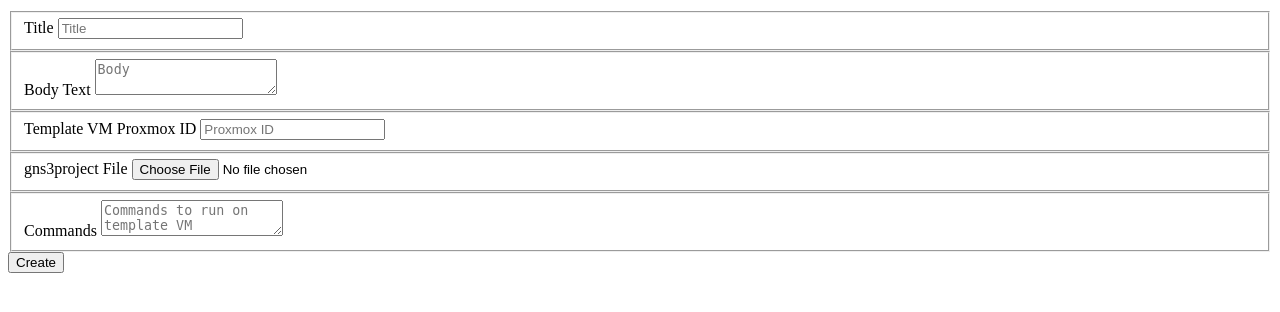
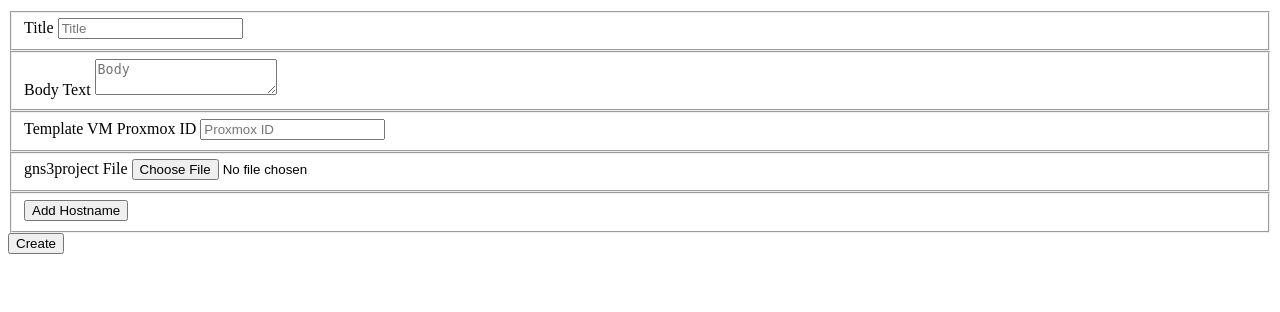
Before and after one commit to ICWeiner/FCUP-DissertationProject, a Flask app: page /exercise/create in a window 1280 px wide. Shown: the part 247-559 px from the top of the page. Run offline with Flask 3, Linux system fonts and the light colour scheme; a user stored in the database is signed in; some libraries are stand-ins or nearby versions.

Commit message:
generic module now working with multiple hostnames and multiple commands

```diff
--- a/Code/app/application/auth/routes.py
+++ b/Code/app/application/auth/routes.py
@@ -59,7 +59,7 @@ def signup():
                     existing_exercises = Exercise.query.all()
 
                     for exercise in existing_exercises:
-                            hostname = f'vm-{uuid.uuid4().hex[:12]}' #generate a random hostname
+                            hostname = f'vm-{uuid.uuid4().hex[:18]}' #the length of this hostname can be extended up to 63 characters if more uniqueness is required
 
                             clone_id = clone_vm(exercise.templatevm.proxmox_id, hostname)
 
--- a/Code/app/application/exercise/forms.py
+++ b/Code/app/application/exercise/forms.py
@@ -1,6 +1,6 @@
 from flask_wtf import FlaskForm
 from flask_wtf.file import FileField, FileRequired, FileAllowed
-from wtforms import StringField, SubmitField, TextAreaField, IntegerField
+from wtforms import StringField, SubmitField, TextAreaField, IntegerField, FieldList, FormField
 from wtforms.validators import (
     DataRequired,
     Email,
@@ -8,6 +8,16 @@ from wtforms.validators import (
     Length,
     Optional,
 )
+
+class HostnameForm(FlaskForm):
+    hostname = StringField("Hostname", validators=[Optional()])
+    commands = FieldList(StringField('Command'))
+    class Meta:
+        csrf = False  # Disable CSRF for nested form
+
+class BaseForm(FlaskForm):
+    hostnames = FieldList(FormField(HostnameForm))
+    submit = SubmitField('Submit')
 
 
 
@@ -37,11 +47,7 @@ class CreateExerciseForm(FlaskForm):
             FileAllowed(['gns3project'], 'GNS3 project files only!')
         ]
     )
-    commands = TextAreaField(
-        'Commands',
-        validators=[
-            Optional(),
-        ]
-    )
+
+    hostnames = FieldList(FormField(HostnameForm))
 
     submit = SubmitField('Create')
--- a/Code/app/application/exercise/routes.py
+++ b/Code/app/application/exercise/routes.py
@@ -4,7 +4,7 @@ from datetime import datetime as dt
 from flask import Blueprint, redirect, render_template, flash, request, session, url_for
 from flask import current_app as app
 from flask_login import current_user, login_required
-from .forms import CreateExerciseForm
+from .forms import CreateExerciseForm, BaseForm, HostnameForm
 from .utils import generate_unique_filename
 from ..vm.services import clone_vm, create_new_template_vm
 from ..models import Exercise, User, TemplateVm, WorkVm, db
@@ -50,6 +50,45 @@ def exercises():
         template='exercises-template',
         exercises= exercises)
 
+@exercise_bp.route('/exercise/test', methods = ['GET', 'POST'])
+@login_required
+def test():
+    print('#########################')
+    print('OLA')
+    print('#########################')
+
+    form = BaseForm()
+    if form.validate_on_submit():
+        commands_by_hostname = []
+        print('#########################')
+        print('OLA 2')
+        print('#########################')
+
+        for hostname_form in form.hostnames:
+            hostname_data = {
+                "hostname": hostname_form.hostname.data,
+                "commands": [command_form.data for command_form in hostname_form.commands]
+            }
+            commands_by_hostname.append(hostname_data)
+
+        print('#########################')
+        print("Form Data:")
+        for entry in commands_by_hostname:  # Iterate over the list of dictionaries
+            hostname = entry['hostname']  # Extract hostname
+            print(hostname)
+            for command in entry['commands']:  # Iterate over commands for the hostname
+                print(command)
+        print('#########################')
+        return f'<p> {commands_by_hostname} </p>'
+
+    return render_template(
+        'test.html',
+        title="Exercise creation",
+        form=form,
+        description="Here you can create a new exercise.",
+        template='test-template'
+        )
+
 @exercise_bp.route('/exercise/create', methods = ['GET', 'POST'])
 @login_required
 def exercise_create():
@@ -63,17 +102,19 @@ def exercise_create():
         try:
             with db.session.begin_nested():
 
-                user_input = form.commands.data #This contains the commands input by the user, careful with this
+                template_hostname = f'tvm-{uuid.uuid4().hex[:18]}'#the length of this hostname can be extended up to 63 characters if more uniqueness is required
 
-                commands = [cmd.strip() for cmd in user_input.splitlines() if cmd.strip()]
+                commands_by_hostname = []
 
-                template_hostname = f'template-vm-{uuid.uuid4().hex[:12]}'
+                #formats data in this manner [{'hostname': 'r1', 'commands': ['show version', 'ping 8.8.8.8']}, {'hostname': 'pc1', 'commands': ['traceroute 8.8.4.4']}]
+                for hostname_form in form.hostnames:
+                    hostname_data = {
+                        "hostname": hostname_form.hostname.data,
+                        "commands": [command_form.data for command_form in hostname_form.commands]
+                    }
+                    commands_by_hostname.append(hostname_data)
 
-                template_id = create_new_template_vm(form.proxmox_id.data, template_hostname , path_to_gns3project, commands)
-
-                user_input = None
-
-                commands = None
+                template_id = create_new_template_vm(form.proxmox_id.data, template_hostname , path_to_gns3project, commands_by_hostname)
 
                 new_templatevm = TemplateVm(proxmox_id = template_id,
                                             created_on = dt.now()
--- a/Code/app/application/exercise/templates/create.html
+++ b/Code/app/application/exercise/templates/create.html
@@ -1,6 +1,65 @@
 {% extends 'layout.html' %}
 
 {% block content %}
+    <script>
+      let hostnameIndex = 0; // Track number of hostname tables
+
+      function addHostname() {
+          let container = document.getElementById("hostnames-container");
+
+          let newTable = document.createElement("table");
+          newTable.id = `hostnames-${hostnameIndex}`;
+          newTable.innerHTML = `
+              <tbody>
+                  <tr>
+                      <th><label for="hostnames-${hostnameIndex}-hostname">Hostname</label></th>
+                      <td>
+                          <input id="hostnames-${hostnameIndex}-hostname" name="hostnames-${hostnameIndex}-hostname" type="text">
+                          <button type="button" onclick="removeElement('${newTable.id}')">Remove Hostname</button>
+                      </td>
+                  </tr>
+                  <tr>
+                      <th><label for="hostnames-${hostnameIndex}-commands">Commands</label></th>
+                      <td>
+                          <ul id="hostnames-${hostnameIndex}-commands">
+                              <li>
+                                  <label for="hostnames-${hostnameIndex}-commands-0">Command</label>
+                                  <input id="hostnames-${hostnameIndex}-commands-0" name="hostnames-${hostnameIndex}-commands-0" type="text">
+                                  <button type="button" onclick="removeElement(this.parentNode)">Remove Command</button>
+                              </li>
+                          </ul>
+                          <button type="button" onclick="addCommand(${hostnameIndex})">Add Command</button>
+                      </td>
+                  </tr>
+              </tbody>
+          `;
+
+          container.appendChild(newTable);
+          hostnameIndex++;
+      }
+
+      function addCommand(hostIndex) {
+          let commandsList = document.getElementById(`hostnames-${hostIndex}-commands`);
+          let commandIndex = commandsList.children.length; // Get next command index
+
+          let newCommand = document.createElement("li");
+          newCommand.innerHTML = `
+              <label for="hostnames-${hostIndex}-commands-${commandIndex}">Command</label>
+              <input id="hostnames-${hostIndex}-commands-${commandIndex}" name="hostnames-${hostIndex}-commands-${commandIndex}" type="text">
+              <button type="button" onclick="removeElement(this.parentNode)">Remove Command</button>
+          `;
+
+          commandsList.appendChild(newCommand);
+      }
+
+      function removeElement(element) {
+          if (typeof element === "string") {
+              document.getElementById(element).remove(); // Remove hostname table
+          } else {
+              element.remove(); // Remove command input field
+          }
+      }
+    </script>
     <div class="container">
         <h1>{{title}}</h1>
         <p>{{description}}</p>
@@ -55,15 +114,12 @@
                 {% endif %}
               </fieldset>
 
-              <fieldset class="commands">
-                {{ form.commands.label }}
-                {{ form.commands(placeholder='Commands to run on template VM') }}
-                {% if form.commands.errors %}
-                  <ul class="errors">
-                    {% for error in form.commands.errors %}
-                      <li>{{ error }}</li>{% endfor %}
-                  </ul>
-                {% endif %}
+              <fieldset class="hostnames">
+              <div id="hostnames-container">
+                  <!-- Hostname tables will be added here dynamically -->
+              </div>
+
+              <button type="button" onclick="addHostname()">Add Hostname</button>
               </fieldset>
 
               <div class="submit-button">
--- a/Docs/weeks.txt
+++ b/Docs/weeks.txt
@@ -148,4 +148,5 @@ convert proxmox_api and gns3_api into nornir
 
 11/02:
 generic module finish
+make vm cloning non sequential and paralelizable
 gunicorn workers test with varying types
```
Also changed, not shown: Code/app/application/vm/services.py (+13 -9 lines), 12 other files.
